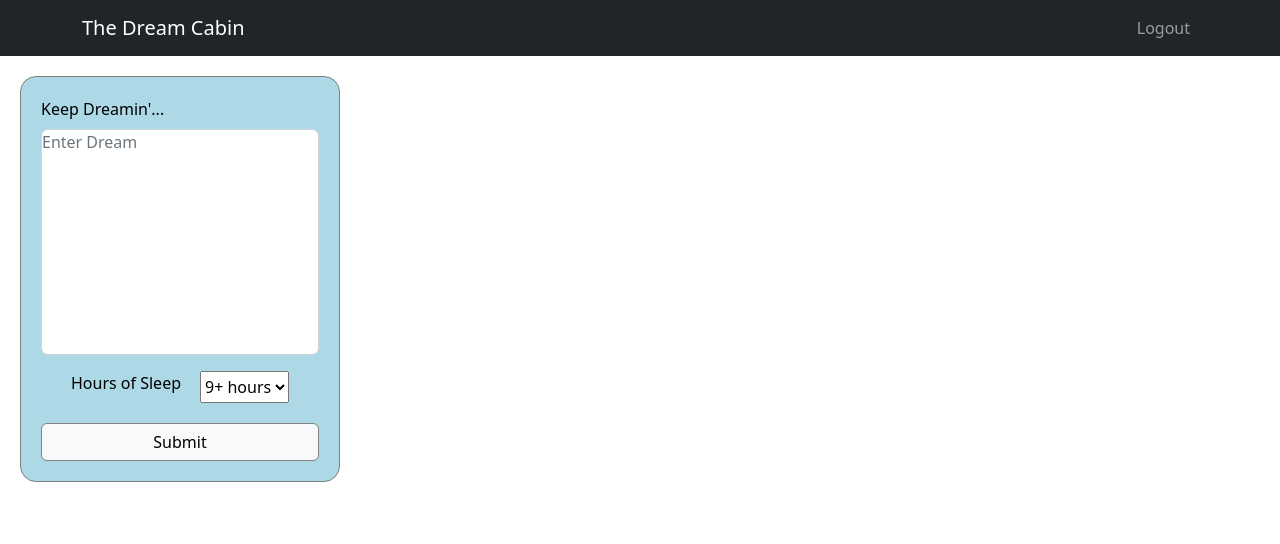
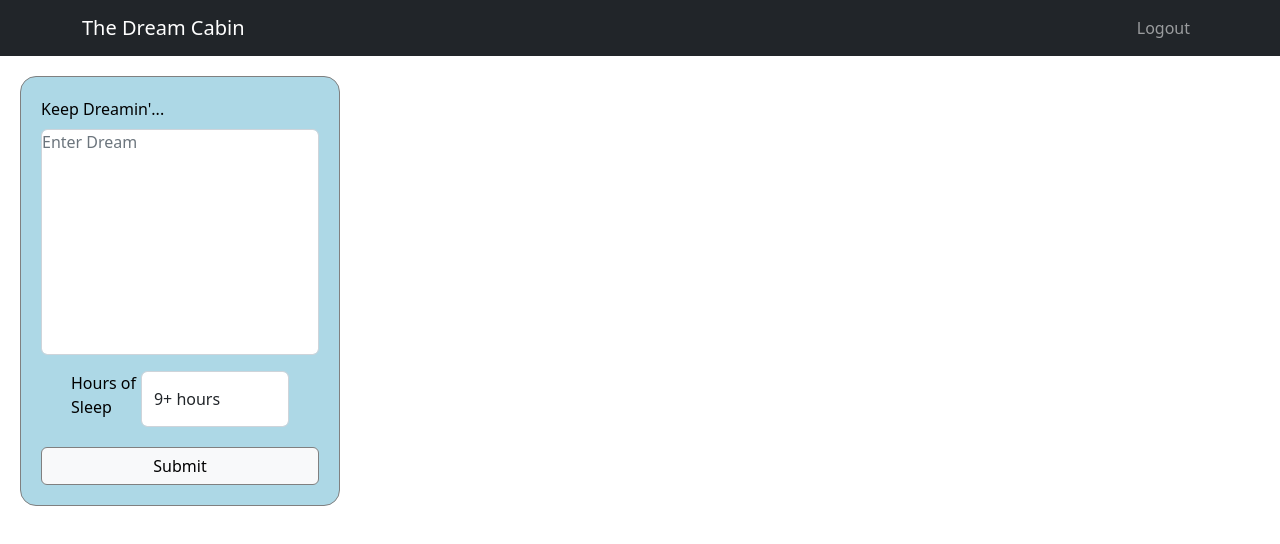
Before and after one commit to nattyspicyice/TheDreamCabin1, a React (Create React App) app in the folder client/: page / in a window 1280 px wide. Shown: the top 544 px of the page. Built offline with nearby package versions, Linux system fonts and the light colour scheme; the HTML template or start-up script is replaced by a standard one.

Commit message:
finally works

```diff
--- a/client/package.json
+++ b/client/package.json
@@ -2,14 +2,17 @@
   "name": "client",
   "version": "0.1.0",
   "private": true,
+  "proxy": "http://localhost:8000",
   "dependencies": {
     "@testing-library/jest-dom": "^5.16.5",
     "@testing-library/react": "^13.4.0",
     "@testing-library/user-event": "^13.5.0",
+    "axios": "^1.2.5",
     "bootstrap": "^5.2.3",
     "react": "^18.2.0",
     "react-bootstrap": "^2.7.0",
     "react-dom": "^18.2.0",
+    "react-router-dom": "^6.8.0",
     "react-scripts": "5.0.1",
     "web-vitals": "^2.1.4"
   },
--- a/client/src/components/dreamForm.js
+++ b/client/src/components/dreamForm.js
@@ -1,6 +1,7 @@
 import React from "react";
 import Button from 'react-bootstrap/Button';
 import Form from 'react-bootstrap/Form';
+import axios from "axios"
 
 import { useState } from "react";
 
@@ -9,15 +10,16 @@ const DreamForm = () => {
     entry: '', hoursOfSleep: [0]
   });
 
-  const handleSubmit = (event) => {
-    //prevents the submit button from refreshing the page
+  const createDream = (event) => {
     event.preventDefault();
-    console.log(dreamData)
 
-    //clears the input fields after submitting
-    setDreamData({entry:'', hoursOfSleep:[0]});
-  }
+    axios
+    .post('/', dreamData)
+    .then((res) => console.log(res))
+    .catch((err) => console.log(err));
+  };
 
+  //need clear function after the form has been submitted
 
   return(
       <div style={{
@@ -30,7 +32,7 @@ const DreamForm = () => {
         margin: "20px",
         borderRadius: "12pt"}}>
 
-        <Form onSubmit={handleSubmit}>
+        <Form>
           <Form.Group className="mb-3" controlId="formBasicText">
             <Form.Label>Keep Dreamin'...</Form.Label>
             <Form.Control
@@ -42,10 +44,7 @@ const DreamForm = () => {
           </Form.Group>
           <Form.Group style={{display: "flex", justifyContent: "space-between", paddingRight: "30px", paddingLeft: "30px"}}>
           <Form.Label>Hours of Sleep</Form.Label>
-            <select onChange={(event) => setDreamData({ ...dreamData, hoursOfSleep: event.target.value })}>
-
-              {/* these options aren't been read as numbers, but it logs the user input anyway */}
-
+            <Form.Control as="select" onChange={(event) => setDreamData({ ...dreamData, hoursOfSleep: event.target.value })}>
               <option value={dreamData.hoursOfSleep[9]}>9+ hours</option>
               <option value={dreamData.hoursOfSleep[8]}>8 hours</option>
               <option value={dreamData.hoursOfSleep[7]}>7 hours</option>
@@ -56,10 +55,10 @@ const DreamForm = () => {
               <option value={dreamData.hoursOfSleep[2]}>2 hours</option>
               <option value={dreamData.hoursOfSleep[1]}>1 hour</option>
               <option value={dreamData.hoursOfSleep[0]}>No Sleep</option>
-            </select>
+            </Form.Control>
           </Form.Group>
           <Form.Group style={{display: "flex", justifyContent: "center", paddingTop: "20px"}}>
-            <Button onClick={handleSubmit} variant="light" type="submit" style={{width: "100%", border: "1pt solid grey"}}>
+            <Button onClick={createDream} variant="light" type="submit" style={{width: "100%", border: "1pt solid grey"}}>
               Submit
             </Button>
           </Form.Group>
```
Also changed, not shown: 2 other files (tests, documents, lock files or other folders).
